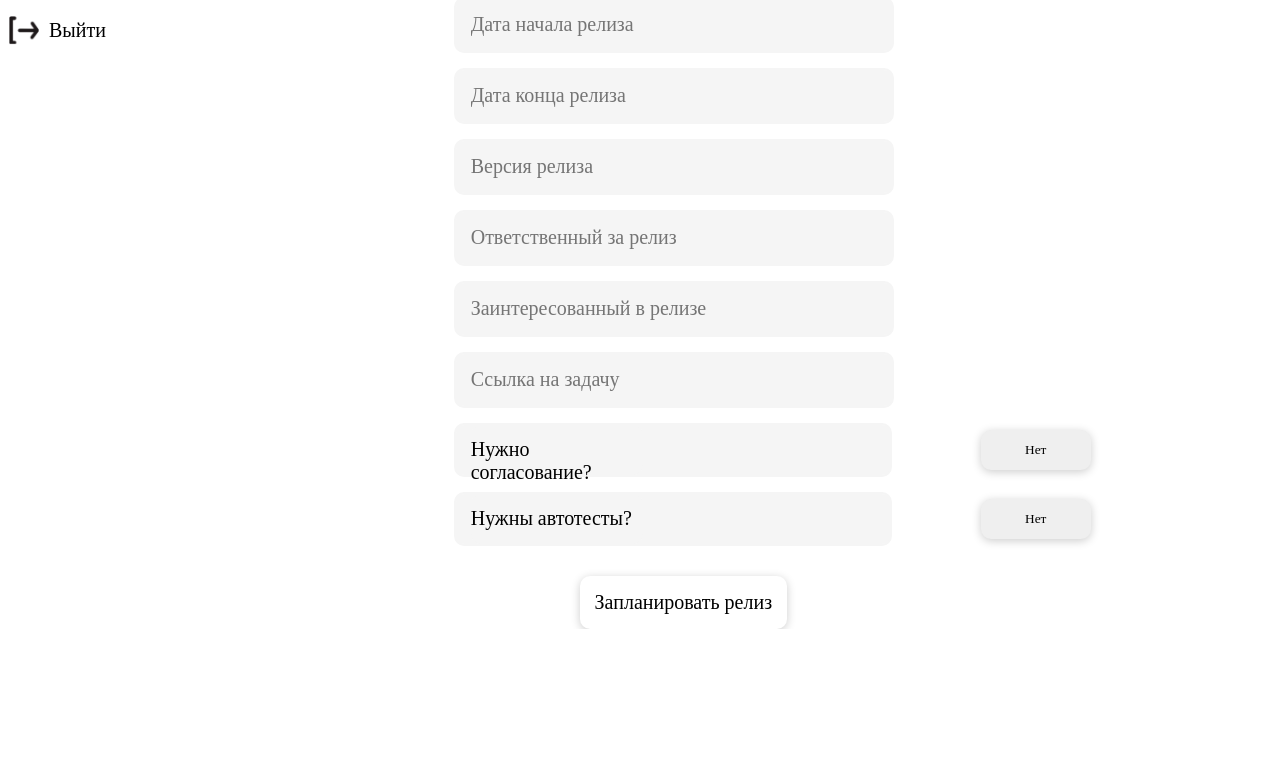
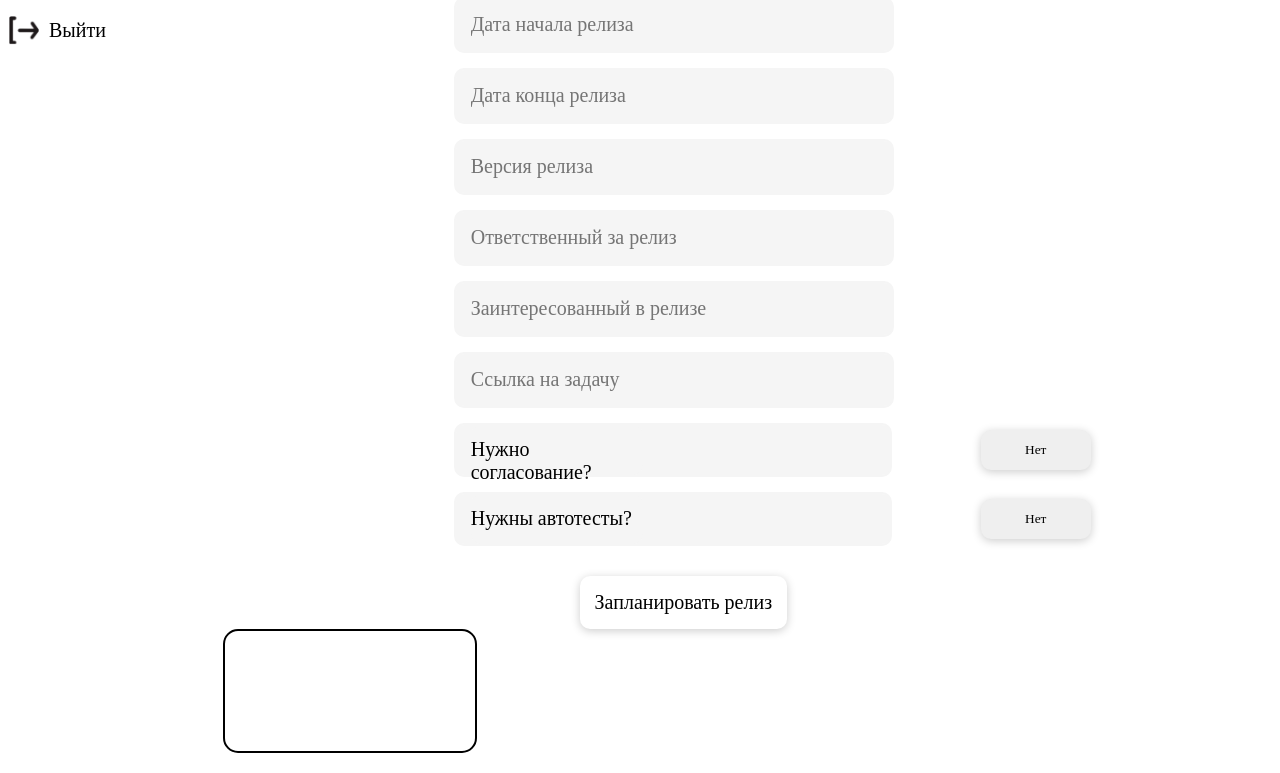
Before and after one commit to L3XxXa/ReleaseSystemFront, a Vue app in the folder release_system/: page /createRelease in a window 1280 px wide. Shown: the part 207-980 px from the top of the page. Before the commit the page ends 836 px from the top, so only its background shows below. Built offline with nearby package versions, Linux system fonts and the light colour scheme.

Commit message:
Creating popup window

```diff
--- /dev/null
+++ b/release_system/src/components/UI/popup/PopupWindow.vue
@@ -0,0 +1,32 @@
+<template>
+  <div class="popup__window">
+    <p class="content__1">
+      <slot>
+      </slot>
+    </p>
+  </div>
+</template>
+
+<script>
+export default {
+  name: "PopupWindow"
+}
+</script>
+
+<style scoped>
+.content__1 {
+  font-family: Montserrat;
+  font-size: 20px;
+  text-align: center;
+}
+
+.popup__window{
+  border: 2px solid black;
+  padding: 20px;
+  border-radius: 15px;
+  height: 80px;
+  width: 20%;
+  margin-bottom: 20px;
+}
+
+</style>
--- a/release_system/src/components/index.js
+++ b/release_system/src/components/index.js
@@ -4,6 +4,7 @@ import releaseButton from "@/components/UI/buttons/ReleaseButton";
 import releaseCard from "@/components/UI/card/ReleaseCard";
 import cardsList from "@/components/UI/cardsList/CardsList";
 import deleteReleaseButton from "@/components/UI/buttons/DeleteReleaseButton";
+import popupWindow from "@/components/UI/popup/PopupWindow";
 import api from "@/api/Api";
 
 export default [
@@ -13,5 +14,6 @@ export default [
     releaseCard,
     cardsList,
     deleteReleaseButton,
+    popupWindow,
     api
 ]
--- a/release_system/src/pages/CreateReleasePage.vue
+++ b/release_system/src/pages/CreateReleasePage.vue
@@ -59,6 +59,7 @@ ve
         </div>
         <release-button class="create__release__button" type="submit" @click="checkFields"></release-button>
       </Form>
+      <popup-window>{{pop_up_text}}</popup-window>
     </div>
   </div>
 
@@ -69,10 +70,12 @@ ve
 import {ErrorMessage, Field, Form} from "vee-validate";
 import ReleaseButton from "@/components/UI/buttons/ReleaseButton";
 import api from "@/api/Api";
+import PopupWindow from "@/components/UI/popup/PopupWindow";
 export default {
 
   name: "CreateReleasePage",
   components: {
+    PopupWindow,
     Form,
     Field,
     ErrorMessage,
@@ -95,7 +98,8 @@ export default {
       empty_on_duty: false,
       empty_followers: false,
       empty_task_link: false,
-      empty_ver: false
+      empty_ver: false,
+      pop_up_text: ''
     }
   },
   methods: {
@@ -270,10 +274,11 @@ export default {
         response = await api.methods.planRelease(data)
       })()
       if (response.status === 200){
-        alert("Релиз успешно запланирован")
+        this.pop_up_text = "Релиз успешно запланирован"
         this.unsetData()
       }
       else {
+        console.log(response.message)
         alert("Ошибка")
       }
     },
```
